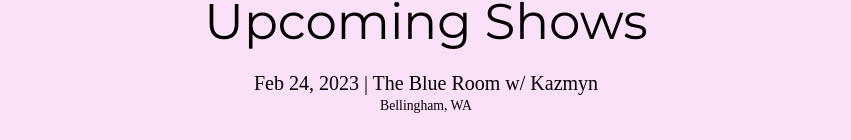
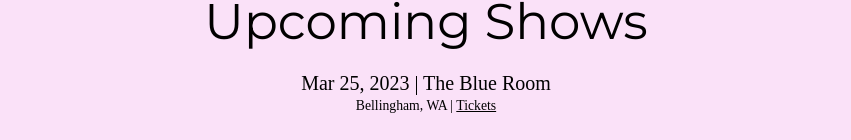
Before and after one commit to ZachGrande/hockey-teeth, a React (Create React App) app in the folder ui/hockey-teeth/: page /home in a window 1280 px wide. Shown: the part 472-612 px from the top of the page, without its empty margins (214-1065 px from the left). Built offline with nearby package versions, Linux system fonts and the light colour scheme; a web font is replaced by a local one.

Commit message:
Moved Blue Room to past shows

```diff
--- a/ui/hockey-teeth/src/data/Shows.js
+++ b/ui/hockey-teeth/src/data/Shows.js
@@ -1,11 +1,4 @@
 export const shows = [
-  {
-    date: "Feb 24, 2023",
-    venue: "The Blue Room w/ Kazmyn",
-    location: "Bellingham, WA",
-    link: "",
-    linkIncluded: false
-  },
   {
     date: "Mar 25, 2023",
     venue: "The Blue Room",
--- a/ui/hockey-teeth/src/data/ShowsPast.js
+++ b/ui/hockey-teeth/src/data/ShowsPast.js
@@ -1,4 +1,11 @@
 export const shows = [
+  {
+    date: "Feb 24, 2023",
+    venue: "The Blue Room w/ Kazmyn",
+    location: "Bellingham, WA",
+    link: "",
+    linkIncluded: false
+  },
   {
     date: "Feb 5, 2023",
     venue: "Factory Luxe",
```
